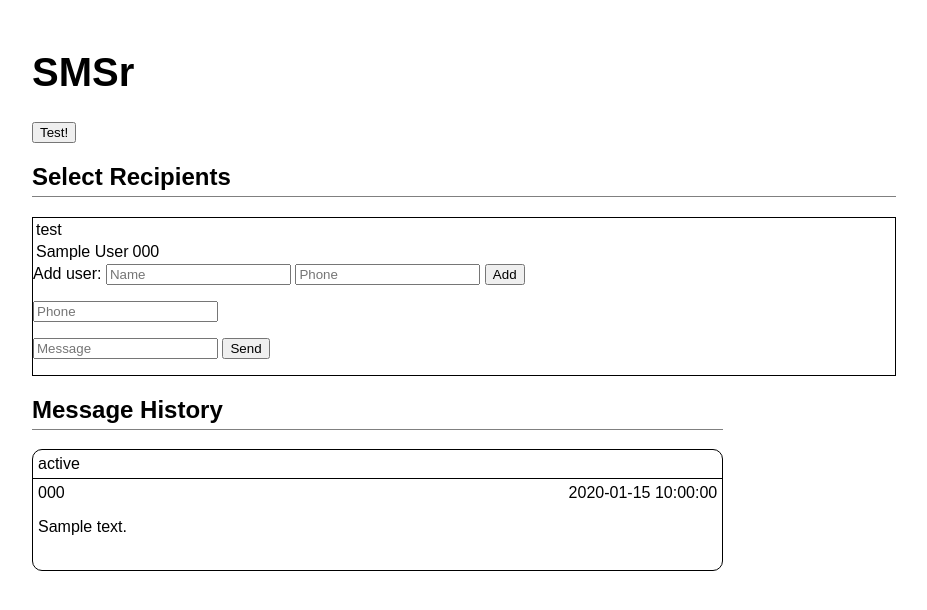
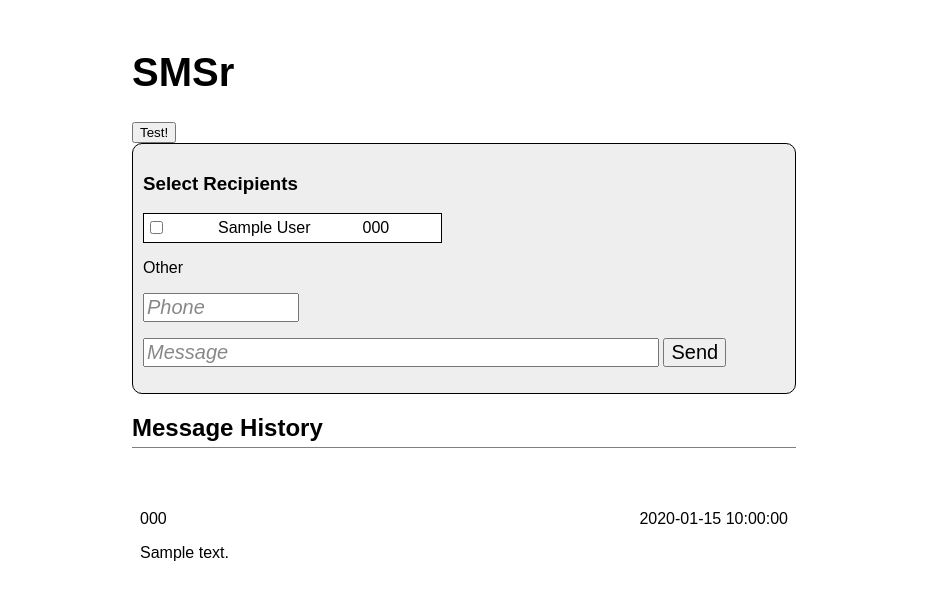
Before and after one commit to akavlie/SMSr, a Flask app: template sms/templates/index.html in a window 1280 px wide. Shown: the top 610 px of the page, without its empty margins (176-1103 px from the left). Run offline with Flask 2, Linux system fonts and the light colour scheme; the template is opened without the code that fills it: most values are stand-ins (such as "Sample title", 1, 10 or a date in 2020); parts of the project's set-up code (start-up, migrations or seed data) failed here and were passed over; some libraries are stand-ins or nearby versions.

Commit message:
CSS fleshed out w/ colors; lots of JS changes & refinements for better visual notification of status change.

```diff
--- a/sms/static/sms.js
+++ b/sms/static/sms.js
@@ -2,6 +2,12 @@ var status_checker = 0;
 
 $(function() {
 
+  $('#test').click(function() {
+      //$(".sent_message").css("background-color", "#FFFF9C")
+       // .animate({ backgroundColor: "#FFFFFF", color: '#ffffff'}, 1500);
+       $('.sent_message, .status').effect('highlight', {color: '#ffffff'}, 1500);
+
+    });
   // SMS SUBMISION
   // -------------
   $("#sms_form").submit(function() {
@@ -18,7 +24,7 @@ $(function() {
           .removeClass('new');
         // Check status of new messages at set interval
         if(status_checker==0) {
-            status_checker = setInterval('checkStatus()', 3000);
+            status_checker = setInterval('checkStatus()', 5000);
         }
     });
     return false;
@@ -39,17 +45,25 @@ $(function() {
 function checkStatus() {
   // Check every message on the page with status "queued" or "sending" --
   // Twilio's status possibilities for unsent messsages
-  $('.queued, .sending').each(function(i) {
+  $($('.queued, .sending').get().reverse()).each(function() {
     var sid = $(this).find('.sid').html();
+    var status = $(this).children('.status').html();
     // Update status based on check with twilio
-    $(this).children('.status').load($SCRIPT_ROOT + '/sms/update/' + sid, function(status) {
+    $(this).children('.status').load($SCRIPT_ROOT + '/sms/update/' + sid, function(data) {
       // Add class based on current status; remove former status class
-      $('.queued, .sending').addClass(status).removeClass('queued sending');
+      if(data != status) {
+        $(this).parent()
+          .fadeOut()
+          .removeClass('queued sending')
+          .addClass(data)
+          .fadeIn();
+      }
+        //.children('.sent_message, .status').effect('highlight', {color: '#ffffff'}, 3000);
     });
   });
 
   // Stop checking message status if there aren't any left
-  if($('.queued, .sending').length > 0) {
+  if($('.queued, .sending').length == 0) {
     clearInterval(status_checker);
     status_checker = 0;
   }
--- a/sms/static/style.css
+++ b/sms/static/style.css
@@ -4,7 +4,7 @@ body {
 }
 
 #page {
-    margin: 50px 200px;
+    margin: 50px 300px;
 }
 
 h1 {
@@ -24,6 +24,24 @@ input.placeholder {
 .clear {clear: both;}
 .hidden {display: none;}
 
+
+/* ROUNDED CORNERS */
+
+.rounded {
+    -moz-border-radius: 10px;
+    -webkit-border-radius: 10px;
+    -khtml-border-radius: 10px;
+    border-radius: 10px;
+}
+
+.rounded_top {
+    -moz-border-radius: 8px 8px 0px 0px;
+    -webkit-border-radius: 8px 8px 0px 0px;
+    -khtml-border-radius: 8px 8px 0px 0px;
+    border-radius: 8px 8px 0px 0px;
+}
+
+
 .flash {
     background: #CEE5F5;
     padding: 0.5em;
@@ -32,37 +50,45 @@ input.placeholder {
 
 /* SMS BOX */
 #sms_box {
+    background-color: #EEEEEE;
     border: 1px solid black;
+    padding: 10px;
 }
 
 #recipients {
+    background-color: white;
+    border: 1px solid black;
+}
+    #recipients td {
+        padding: 2px 50px 2px 0px;
+    }
+
+
+/* SMS FORM */
+
+#sms_form input {
+    font-size: 20px;
 }
 
 
 /* SENT MESSAGES */
 
 #sent_message_list {
-    width: 80%;
+    width: 100%;
 }
 
 .sent_message {
     position: relative;
     margin-bottom: 10px;
-    border: 1px solid black;
     height: 120px;
-
-    -moz-border-radius: 10px;
-    -webkit-border-radius: 10px;
-    -khtml-border-radius: 10px;
-    border-radius: 10px;
-
 }
     .sent_message .status {
-        padding: 5px;
-        border-bottom: 1px solid black;
+        padding: 8px;
+        color: white;
+        font-weight: bold;
     }
     .sent_message .sent_body {
-        padding: 5px;
+        padding: 8px;
     }
         .sent_message .phone {
             float: left;
@@ -84,11 +110,15 @@ input.placeholder {
         }
 
         .failed {
-            border: 2px solid #CC0000;
             background-color: #e7c5c5;
         }
+            .failed .status {
+                background-color: #CC0000; /* red */
+            }
 
         .sent {
-            border: 2px solid #008C00;
             background-color: #bfe3bf; /* pale green */
         }
+            .sent .status {
+                background-color: #008C00; /* green */
+            }
--- a/sms/templates/index.html
+++ b/sms/templates/index.html
@@ -6,26 +6,21 @@
 
 <button id="test">Test!</button>
 
-<h2>Select Recipients</h2>
-<div id="sms_box">
+<div id="sms_box" class="rounded">
+    <h3>Select Recipients</h3>
     <table id="recipients">
-        <tr><td>test</td></tr>
         {% for user in users %}
         <tr>
+            <td><input type="checkbox" value="{{ user.id }}"></td>
             <td>{{ user.first_name }} {{ user.last_name }}</td>
             <td>{{ user.phone }}</td>
         </tr>
         {% endfor %}
     </table>
-    <form id="new_user" action="">
-        Add user:
-        <input type="text" name="user_name" placeholder="Name">
-        <input type="text" name="user_phone" placeholder="Phone">
-        <input type="submit" value="Add">
-    </form>
     <form id="sms_form" action="">
-        <p><input type="text" name="phone_number" placeholder="Phone"></p>
-        <p><input type="text" name="message" placeholder="Message">
+        <p>Other</p>
+        <p><input type="text" name="phone_number" size="10" placeholder="Phone"></p>
+        <p><input type="text" name="message" size="40" placeholder="Message">
             <input type="submit" value="Send"></p>
     </form>
 </div>
@@ -33,8 +28,8 @@
 <div id="sent_message_list">
     <h2>Message History</h2>
     {% for message in sent_messages %}
-    <div class="sent_message {{ message.status }}">
-        <div class="status">{{ message.status }}</div>
+    <div class="sent_message rounded {{ message.status }}">
+        <div class="status rounded_top">{{ message.status }}</div>
         <div class="sent_body">
             <div class="phone">{{ message.phone }}</div>
             <div class="time">{{ message.date }}</div>
--- a/sms/templates/layout.html
+++ b/sms/templates/layout.html
@@ -3,6 +3,7 @@
     <title>SMSr</title>
     <link rel="stylesheet" type="text/css" href="{{ url_for('static', filename='style.css') }}">
     <script type="text/javascript" src="{{ url_for('static', filename='jquery-1.4.2.min.js') }}"></script>
+    <script type="text/javascript" src="{{ url_for('static', filename='jquery-ui-1.8.5.custom.min.js') }}"></script>
     <script type="text/javascript" src="{{ url_for('static', filename='jquery.placeholder.js') }}"></script>
     <script type="text/javascript">
         $SCRIPT_ROOT = {{ request.script_root|tojson|safe }};
--- a/sms/templates/sent_message.html
+++ b/sms/templates/sent_message.html
@@ -1,5 +1,5 @@
-<div class="sent_message new {{ sms.status }} hidden">
-            <div class="status">{{ sms.status }}</div>
+<div class="sent_message rounded new {{ sms.status }} hidden">
+            <div class="status rounded_top">{{ sms.status }}</div>
             <div class="sent_body">
                 <div class="phone">{{ sms.to }}</div>
                 <div class="time">{{ sms.date_created }}</div>
```
Also changed, not shown: sms/static/jquery.placeholder.js (added, +33 -0 lines), sms/static/jquery-ui-1.8.5.custom.min.js (added).
